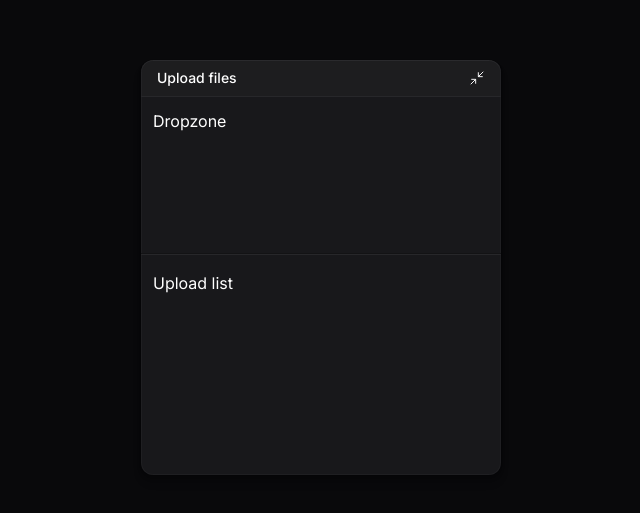
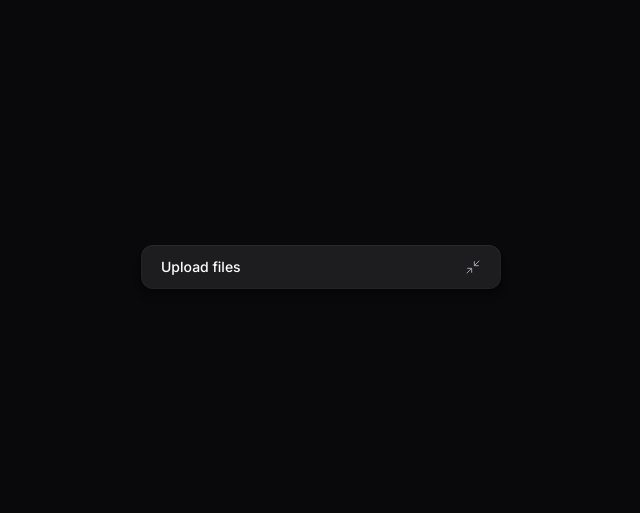
Before and after one commit to ViniciussMelo/upload-wdiget-web, a React (Vite) app: page / in a window 1280 px wide. Shown: the part 133-646 px from the top of the page, without its empty margins (319-959 px from the left). Built offline with nearby package versions, Linux system fonts and the light colour scheme.

Commit message:
feat: collapsible button

```diff
--- a/package.json
+++ b/package.json
@@ -10,9 +10,11 @@
     "preview": "vite preview"
   },
   "dependencies": {
+    "@radix-ui/react-collapsible": "^1.1.1",
     "lucide-react": "^0.462.0",
     "react": "^18.3.1",
-    "react-dom": "^18.3.1"
+    "react-dom": "^18.3.1",
+    "tailwind-variants": "^0.3.0"
   },
   "devDependencies": {
     "@eslint/js": "^9.15.0",
--- /dev/null
+++ b/src/components/ui/button.tsx
@@ -0,0 +1,23 @@
+import { ComponentProps } from 'react';
+import { tv, type VariantProps } from 'tailwind-variants'
+
+
+const buttonVariants = tv({
+  base: 'text-zinc-400 rounded-lg hover:text-zinc-100 hover:bg-zinc-800 disabled:opacity-50 disabled:pointer-events-none',
+
+  variants: {
+    size: {
+      default: 'px-3 py-2',
+      icon: 'p-2',
+      'icon-sm': 'p-1',
+    }
+  },
+
+  defaultVariants: {}
+})
+
+export function Button({ size, className, ...props }: ComponentProps<'button'> & VariantProps<typeof buttonVariants>) {
+  return (
+    <button className={buttonVariants({ size, className })} {...props}/>
+  )
+}
--- a/src/components/upload-widget-header.tsx
+++ b/src/components/upload-widget-header.tsx
@@ -1,12 +1,18 @@
+import * as Collapsible from '@radix-ui/react-collapsible'
 import { Minimize2 } from 'lucide-react';
+
+import { Button } from './ui/button';
 
 export function UploadWidgetHeader() {
   return (
     <div className='w-full p-4 py-2 bg-white/2 border-zinc-800 border-b flex items-center justify-between'>
       <span className='text-sm font-medium'>Upload files</span>
-      <button>
-        <Minimize2 strokeWidth={1.5} className='size-4 text-zinc-100'/>
-      </button>
+
+      <Collapsible.Trigger asChild>
+        <Button size='icon' className='-mr-2'>
+          <Minimize2 strokeWidth={1.5} className='size-4 text-zinc-100'/>
+        </Button>
+      </Collapsible.Trigger>
     </div>
   )
 }
--- /dev/null
+++ b/src/components/upload-widget-minimized-button.tsx
@@ -0,0 +1,11 @@
+import * as Collapsible from '@radix-ui/react-collapsible'
+import { Minimize2 } from 'lucide-react'
+
+export function UploadWidgetMinimizedButton() {
+  return (
+    <Collapsible.Trigger className="group w-full bg-white/2 py-3 px-5 flex items-center justify-between">
+      <span className='text-sm font-medium'>Upload files</span>
+      <Minimize2 strokeWidth={1.5} className='size-4 text-zinc-400 group-hover:text-zinc-100'/>
+    </Collapsible.Trigger>
+  )
+}
--- a/src/components/upload-widget.tsx
+++ b/src/components/upload-widget.tsx
@@ -1,10 +1,21 @@
+import { useState } from 'react'
+
+import * as Collapsible from '@radix-ui/react-collapsible'
 import { UploadWidgetDropzone } from './upload-widget-dropzone'
 import { UploadWidgetHeader } from "./upload-widget-header"
 import { UploadWidgetUploadList } from './upload-widget-upload-list'
+import { UploadWidgetMinimizedButton } from './upload-widget-minimized-button'
+
 
 export function UploadWidget() {
+  const [isWidgetOpen, setIsWidgetOpen] = useState(false)
+
   return (
-    <div className='bg-zinc-900 w-full overflow-hidden max-w-[360px] rounded-xl shadow-shape'>
+    <Collapsible.Root onOpenChange={setIsWidgetOpen}>
+      <div className='bg-zinc-900 overflow-hidden w-[360px] rounded-xl shadow-shape'>
+        {!isWidgetOpen && <UploadWidgetMinimizedButton />}
+
+        <Collapsible.Content>
           <UploadWidgetHeader />
 
           <div className='flex flex-col gap-4 py-3'>
@@ -14,6 +25,8 @@
 
             <UploadWidgetUploadList />
           </div>
+        </Collapsible.Content>
       </div>
+    </Collapsible.Root>
   )
 }
```
Also changed, not shown: 1 other file (tests, documents, lock files or other folders). Lines whose indentation alone changed are shown as unchanged.
